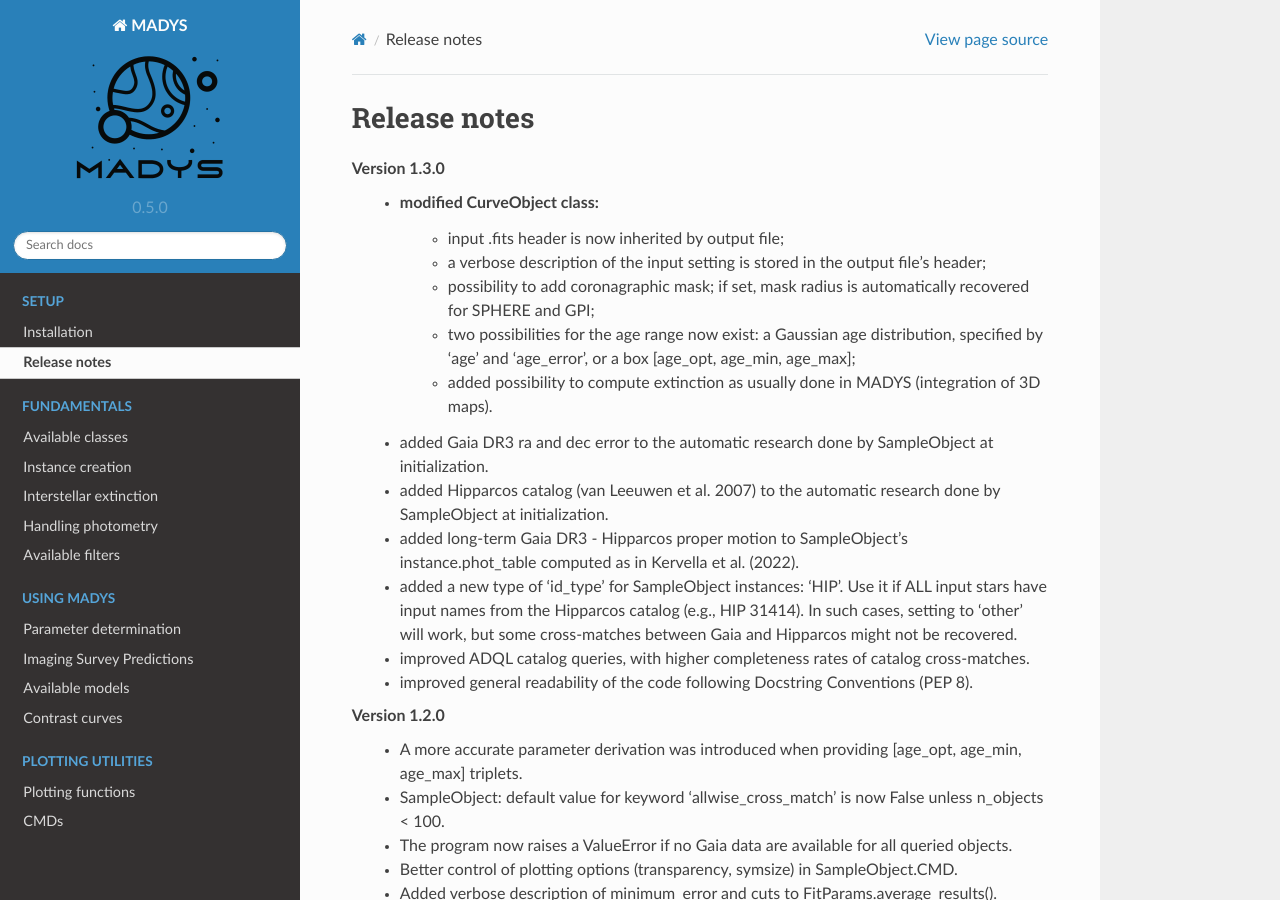
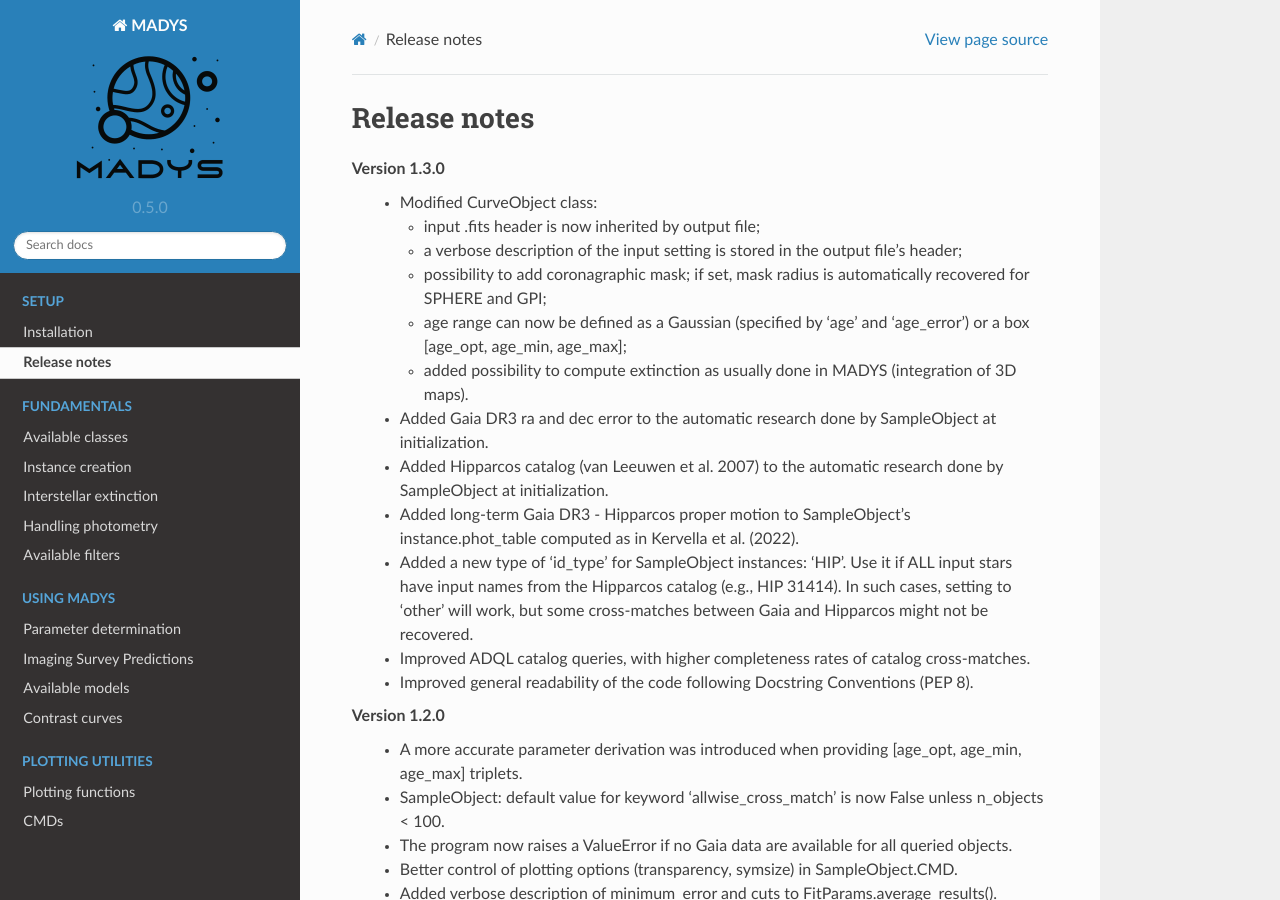
Before and after one commit to vsquicciarini/madys, a Sphinx documentation site: the page built from docs/source/release_notes.rst, in a window 1280 px wide and 900 px high. Built offline with Sphinx 7.4.7 and the Read the Docs theme 2.0.0, drawn with Linux system fonts in a browser that asks for light colours.

Commit message:
Update release_notes.rst

```diff
--- a/docs/source/release_notes.rst
+++ b/docs/source/release_notes.rst
@@ -2,18 +2,19 @@ Release notes
 =====
 
 Version 1.3.0
- * modified CurveObject class:
-	- input .fits header is now inherited by output file;
-	- a verbose description of the input setting is stored in the output file's header;
-	- possibility to add coronagraphic mask; if set, mask radius is automatically recovered for SPHERE and GPI;
-	- two possibilities for the age range now exist: a Gaussian age distribution, specified by 'age' and 'age_error', or a box [age_opt, age_min, age_max];
-	- added possibility to compute extinction as usually done in MADYS (integration of 3D maps).
- * added Gaia DR3 ra and dec error to the automatic research done by SampleObject at initialization.
- * added Hipparcos catalog (van Leeuwen et al. 2007) to the automatic research done by SampleObject at initialization.
- * added long-term Gaia DR3 - Hipparcos proper motion to SampleObject's instance.phot_table computed as in Kervella et al. (2022).
- * added a new type of 'id_type' for SampleObject instances: 'HIP'. Use it if ALL input stars have input names from the Hipparcos catalog (e.g., HIP 31414). In such cases, setting to 'other' will work, but some cross-matches between Gaia and Hipparcos might not be recovered.
- * improved ADQL catalog queries, with higher completeness rates of catalog cross-matches.
- * improved general readability of the code following Docstring Conventions (PEP 8).
+ * Modified CurveObject class:
+
+   - input .fits header is now inherited by output file;
+   - a verbose description of the input setting is stored in the output file's header;
+   - possibility to add coronagraphic mask; if set, mask radius is automatically recovered for SPHERE and GPI;
+   - age range can now be defined as a Gaussian (specified by 'age' and 'age_error') or a box [age_opt, age_min, age_max];
+   - added possibility to compute extinction as usually done in MADYS (integration of 3D maps).
+ * Added Gaia DR3 ra and dec error to the automatic research done by SampleObject at initialization.
+ * Added Hipparcos catalog (van Leeuwen et al. 2007) to the automatic research done by SampleObject at initialization.
+ * Added long-term Gaia DR3 - Hipparcos proper motion to SampleObject's instance.phot_table computed as in Kervella et al. (2022).
+ * Added a new type of 'id_type' for SampleObject instances: 'HIP'. Use it if ALL input stars have input names from the Hipparcos catalog (e.g., HIP 31414). In such cases, setting to 'other' will work, but some cross-matches between Gaia and Hipparcos might not be recovered.
+ * Improved ADQL catalog queries, with higher completeness rates of catalog cross-matches.
+ * Improved general readability of the code following Docstring Conventions (PEP 8).
 
 Version 1.2.0
  * A more accurate parameter derivation was introduced when providing [age_opt, age_min, age_max] triplets.
```
